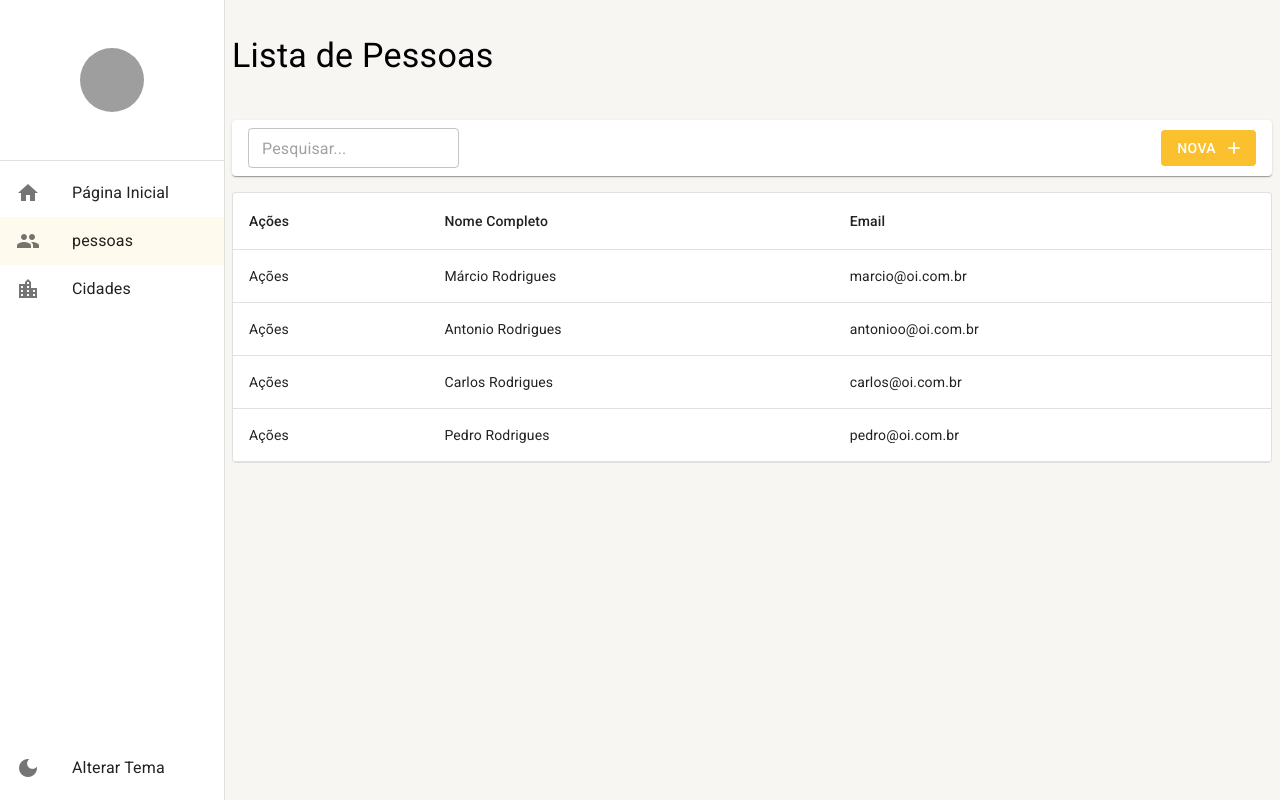
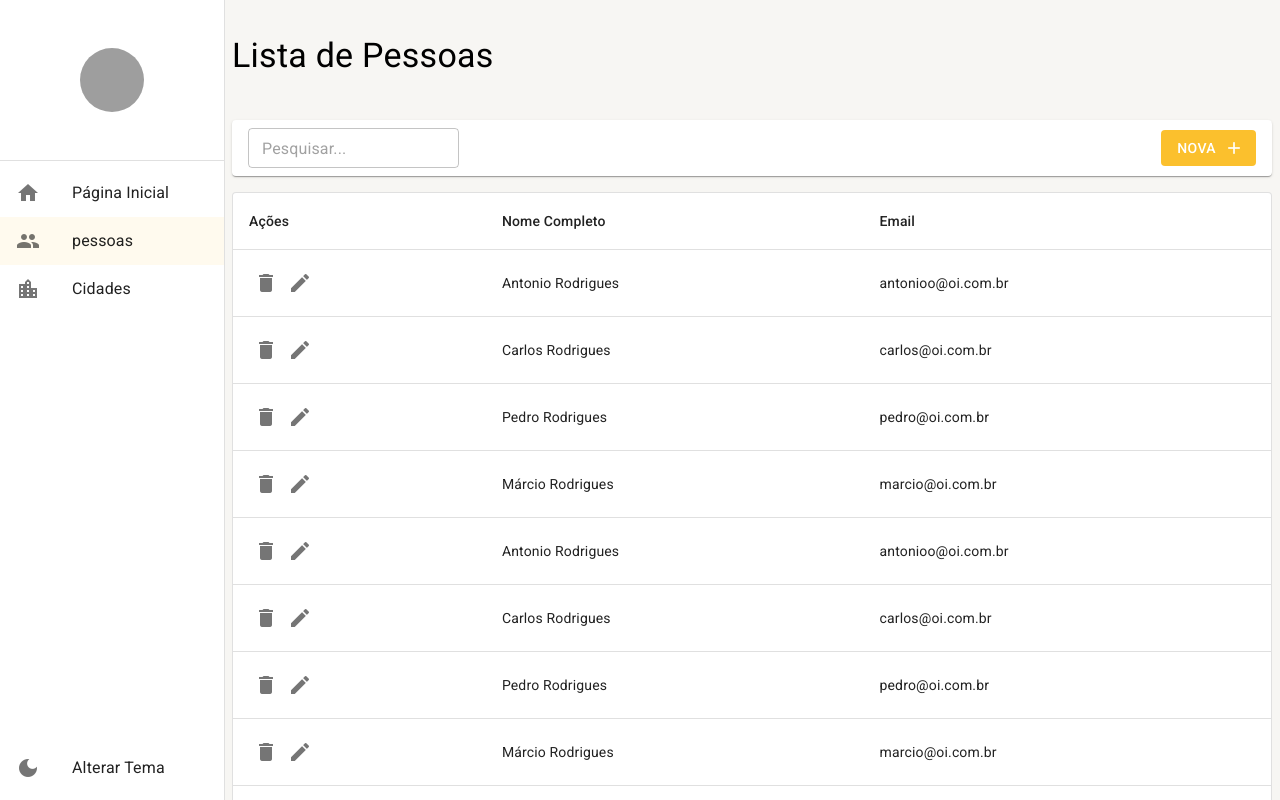
Before and after one commit to marciomrcr/lista-tarefas-react-ts, a React (Vite) app: page /pessoas in a window 1280 px wide. Built offline with nearby package versions, Linux system fonts and the light colour scheme; data requests are answered from the project's data file; grey boxes are pictures that could not be loaded.

Commit message:
feature: finalização da listagem

```diff
--- a/mock/database.json
+++ b/mock/database.json
@@ -1,11 +1,5 @@
 {
   "pessoas": [
-    {
-      "id": 1,
-      "email": "marcio@oi.com.br",
-      "cidadeId": 1,
-      "nomeCompleto": "Márcio Rodrigues"
-    },
     {
       "id": 2,
       "email": "antonioo@oi.com.br",
@@ -23,6 +17,60 @@
       "email": "pedro@oi.com.br",
       "cidadeId": 2,
       "nomeCompleto": "Pedro Rodrigues"
+    },
+    {
+      "id": 5,
+      "email": "marcio@oi.com.br",
+      "cidadeId": 1,
+      "nomeCompleto": "Márcio Rodrigues"
+    },
+    {
+      "id": 6,
+      "email": "antonioo@oi.com.br",
+      "cidadeId": 2,
+      "nomeCompleto": "Antonio Rodrigues"
+    },
+    {
+      "id": 7,
+      "email": "carlos@oi.com.br",
+      "cidadeId": 1,
+      "nomeCompleto": "Carlos Rodrigues"
+    },
+    {
+      "id": 8,
+      "email": "pedro@oi.com.br",
+      "cidadeId": 2,
+      "nomeCompleto": "Pedro Rodrigues"
+    },
+    {
+      "id": 9,
+      "email": "marcio@oi.com.br",
+      "cidadeId": 1,
+      "nomeCompleto": "Márcio Rodrigues"
+    },
+    {
+      "id": 10,
+      "email": "antonioo@oi.com.br",
+      "cidadeId": 2,
+      "nomeCompleto": "André Rodrigues"
+    },
+    {
+      "id": 11,
+      "email": "carlos@oi.com.br",
+      "cidadeId": 1,
+      "nomeCompleto": "Carlos Rodrigues"
+    },
+    {
+      "id": 12,
+      "email": "pedro@oi.com.br",
+      "cidadeId": 2,
+      "nomeCompleto": "Pedro Rodrigues"
+    },
+    {
+      "id": 13,
+      "email": "marcio@oi.com.br",
+      "cidadeId": 1,
+      "nomeCompleto": "Márcio Rodrigues"
     }
   ]
 }
--- a/src/pages/pessoas/ListagemDePessoas.tsx
+++ b/src/pages/pessoas/ListagemDePessoas.tsx
@@ -1,5 +1,5 @@
 import { useEffect, useMemo, useState } from "react";
-import { useSearchParams } from "react-router-dom";
+import { useNavigate, useSearchParams } from "react-router-dom";
 import { FerramentasDaListagem } from "../../shared/components";
 import { useDebounce } from "../../shared/hooks";
 import { LayoutBasePaginas } from "../../shared/layouts";
@@ -9,7 +9,10 @@ import {
 } from "../../shared/services/api/pessoas/PessoasService";
 
 import {
+  Icon,
+  IconButton,
   LinearProgress,
+  Pagination,
   Paper,
   Table,
   TableBody,
@@ -19,12 +22,12 @@ import {
   TableHead,
   TableRow,
 } from "@mui/material";
-import { margin } from "@mui/system";
 import { Environment } from "../../shared/environment";
 
 export const ListagemDePessoas = () => {
   const [searchParams, setSearchParams] = useSearchParams();
   const { debounce } = useDebounce();
+  const navigate = useNavigate();
 
   const [rows, setRows] = useState<IListagemPessoa[]>([]);
   const [totalCount, setTotalCount] = useState(0);
@@ -34,10 +37,15 @@ export const ListagemDePessoas = () => {
     return searchParams.get("busca") || "";
   }, [searchParams]);
 
+  const pagina = useMemo(() => {
+    return Number(searchParams.get("pagina") || "1");
+  }, [searchParams]);
+
   useEffect(() => {
     setIsLoading(true);
+
     debounce(() => {
-      PessoasService.getAll(1, busca).then((result) => {
+      PessoasService.getAll(pagina, busca).then((result) => {
         setIsLoading(false);
 
         if (result instanceof Error) {
@@ -50,7 +58,24 @@ export const ListagemDePessoas = () => {
         }
       });
     });
-  }, [busca]);
+  }, [busca, pagina]);
+
+  const handleDelete = (id: number) =>{
+    if(confirm('Deseja excluir o registro?' )){
+      PessoasService.deleteById(id)
+      .then(result => {
+        if(result instanceof Error){
+          alert(result.message);
+        } else {
+          setRows(oldRows =>  [
+            ...oldRows.filter(oldRow => oldRow.id !== id),
+          ]);
+
+          alert('Registro excluído com sucesso!')
+        }
+      })
+    }
+  }
 
   return (
     <LayoutBasePaginas
@@ -61,7 +86,7 @@ export const ListagemDePessoas = () => {
           textoBotaoNovo="Nova"
           textoDaBusca={busca}
           aoMudarTextoBusca={(texto) =>
-            setSearchParams({ busca: texto }, { replace: true })
+            setSearchParams({ busca: texto, pagina: "1" }, { replace: true })
           }
         />
       }
@@ -72,8 +97,8 @@ export const ListagemDePessoas = () => {
         sx={{ margin: 1, width: "auto" }}
       >
         <Table>
-          <TableHead>
-            <TableRow>
+          <TableHead >
+            <TableRow >
               <TableCell>Ações</TableCell>
               <TableCell>Nome Completo</TableCell>
               <TableCell>Email</TableCell>
@@ -82,7 +107,18 @@ export const ListagemDePessoas = () => {
           <TableBody>
             {rows.map((row) => (
               <TableRow key={row.id}>
-                <TableCell>Ações</TableCell>
+                <TableCell >
+                  <IconButton
+                  size="small"
+                  onClick={() => handleDelete(row.id)}
+                  >
+                    <Icon>delete</Icon>
+                  </IconButton>
+                  <IconButton size="small"
+                  onClick={() => navigate(`/pessoas/detalhes/${row.id}`)}>
+                    <Icon>edit</Icon>
+                  </IconButton>
+                </TableCell>
                 <TableCell>{row.nomeCompleto}</TableCell>
                 <TableCell>{row.email}</TableCell>
               </TableRow>
@@ -100,6 +136,23 @@ export const ListagemDePessoas = () => {
                 </TableCell>
               </TableRow>
             )}
+            {/*  prettier-ignore */}
+            {(totalCount > 0 && totalCount > Environment.LIMITE_DE_LINHAS) && (
+              <TableRow>
+                <TableCell colSpan={3}>
+                  <Pagination
+                    page={pagina}
+                    count={Math.ceil(totalCount / Environment.LIMITE_DE_LINHAS)}
+                    onChange={(e, newPage) =>
+                      setSearchParams(
+                        { busca, pagina: newPage.toString() },
+                        { replace: true }
+                      )
+                    }
+                  />
+                </TableCell>
+              </TableRow>
+            )}
           </TableFooter>
         </Table>
       </TableContainer>
--- a/src/routes/index.tsx
+++ b/src/routes/index.tsx
@@ -29,6 +29,7 @@ export const AppRoutes = () => {
     <Routes>
       <Route path="/home" element={<Dashboard />} />
       <Route path="/pessoas" element={<ListagemDePessoas />} />
+      <Route path="/pessoas/detalhes/:id" element={<p>Detalhes</p>} />
       <Route path="/cidades" element={<ListagemDeCidades />} />
       {/* "Rotas desconhecidas faz o Redirect to Home" */}
       <Route path="*" element={<Navigate to="/home" />} />
```
